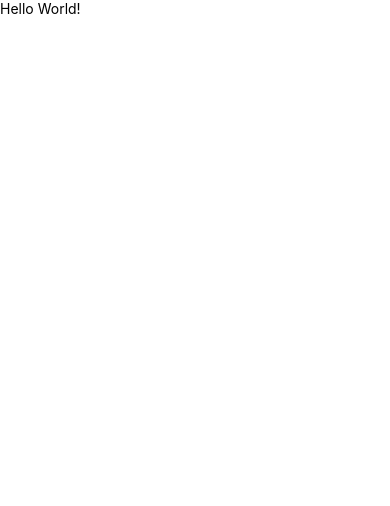
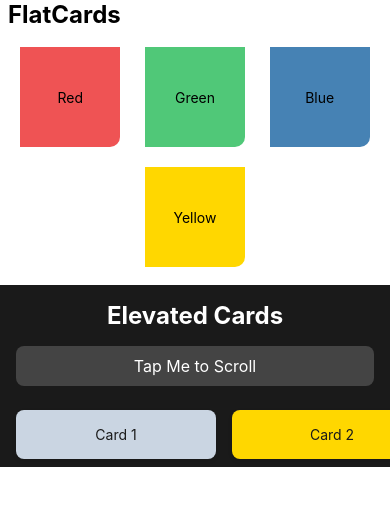
Before and after one commit to ayush-jadaun/leearningreact-native, a React Native app: screen / in a window 390 px wide. Shown: the top 506 px of the page. Built offline with nearby package versions, Linux system fonts and the light colour scheme.

Commit message:
created a basic cards section

```diff
--- a/App.tsx
+++ b/App.tsx
@@ -1,24 +1,18 @@
+import { SafeAreaView, ScrollView } from 'react-native'
 import React from 'react'
+import FlatCards from './components/FlatCards';
+import ElevateCards from './components/ElevateCards';
+const App = () => {
+  return (
+    <SafeAreaView>
+      <ScrollView>
 
-import{
-  View,
-  Text,
-  SafeAreaView
-} from 'react-native'
+        <FlatCards />
+        <ElevateCards />
 
-
-function App(){
-
-    return (
-      <SafeAreaView>
-        <View>
-          <Text>Hello World!</Text>
-        </View>
-      </SafeAreaView>
-    );
-
-
-
+      </ScrollView>
+    </SafeAreaView>
+  );
 }
 
 export default App
--- /dev/null
+++ b/components/ElevateCards.tsx
@@ -0,0 +1,90 @@
+import {ScrollView, StyleSheet, Text, View, Pressable} from 'react-native';
+import React, {useRef} from 'react';
+
+export default function ElevateCards() {
+  const scrollViewRef = useRef<ScrollView>(null);
+
+  const handleScrollToTop = () => {
+    scrollViewRef.current?.scrollTo({y: 0, animated: true});
+  };
+
+  return (
+    <View style={styles.mainContainer}>
+      <Text style={styles.headingText}>Elevated Cards</Text>
+      <Pressable style={styles.scrollButton} onPress={handleScrollToTop}>
+        <Text style={styles.scrollButtonText}>Tap Me to Scroll</Text>
+      </Pressable>
+      <ScrollView
+        ref={scrollViewRef}
+        contentContainerStyle={styles.container}
+        horizontal={true}
+        showsHorizontalScrollIndicator={false}>
+        {cardData.map((card, index) => (
+          <View
+            key={index}
+            style={[styles.card, {backgroundColor: card.color}]}>
+            <Text style={styles.cardText}>{card.name}</Text>
+          </View>
+        ))}
+      </ScrollView>
+    </View>
+  );
+}
+
+const cardData = [
+  {name: 'Card 1', color: '#CAD5E2'},
+  {name: 'Card 2', color: '#FFD700'},
+  {name: 'Card 3', color: '#FF6347'},
+  {name: 'Card 4', color: '#4682B4'},
+  {name: 'Card 5', color: '#32CD32'},
+  {name: 'Card 6', color: '#8A2BE2'},
+  {name: 'Card 7', color: '#FF4500'},
+  {name: 'Card 8', color: '#2E8B57'},
+];
+
+const styles = StyleSheet.create({
+  mainContainer: {
+    flex: 1,
+    backgroundColor: '#1A1A1A', // Darker background color
+  },
+  headingText: {
+    fontSize: 24,
+    fontWeight: 'bold',
+    paddingHorizontal: 16,
+    marginVertical: 16,
+    textAlign: 'center',
+    color: '#FFFFFF',
+  },
+  scrollButton: {
+    marginHorizontal: 16,
+    marginBottom: 16,
+    padding: 10,
+    backgroundColor: '#444',
+    borderRadius: 8,
+    alignItems: 'center',
+  },
+  scrollButtonText: {
+    color: '#FFFFFF',
+    fontSize: 16,
+  },
+  container: {
+    flexDirection: 'row',
+    padding: 8,
+  },
+  card: {
+    width: 200,
+    padding: 16,
+    marginHorizontal: 8,
+    borderRadius: 8,
+    shadowColor: '#000',
+    shadowOffset: {width: 0, height: 2},
+    shadowOpacity: 0.1,
+    shadowRadius: 4,
+    elevation: 4,
+    justifyContent: 'center',
+    alignItems: 'center',
+  },
+  cardText: {
+    color: '#1A1A1A', // Text color on cards for better contrast
+  },
+});
--- /dev/null
+++ b/components/FlatCards.tsx
@@ -0,0 +1,59 @@
+import { StyleSheet, Text, View } from 'react-native'
+import React from 'react'
+
+export default function FlatCards() {
+    return (
+        <View>
+            <Text style={styles.headingText}>FlatCards </Text>
+            <View style={styles.container}>
+                <View style={[styles.card, styles.cardOne]}>
+                    <Text>Red</Text>
+                </View>
+                <View style={[styles.card, styles.cardTwo]}>
+                    <Text>Green</Text>
+                </View>
+                <View style={[styles.card, styles.cardThree]}>
+                    <Text>Blue</Text>
+                </View>
+                <View style={[styles.card, styles.cardFour]}>
+                    <Text>Yellow</Text>
+                </View>
+            </View>
+        </View>
+    );
+}
+
+const styles = StyleSheet.create({
+    headingText: {
+        fontSize: 24,
+        fontWeight: 'bold',
+        paddingHorizontal: 8
+    },
+    container: {
+        flexDirection: 'row',
+        justifyContent: 'space-around',
+        flexWrap: 'wrap',
+        padding:8,
+
+    },
+    card: {
+        justifyContent: 'center',
+        alignItems: 'center',
+        width: 100,
+        height: 100,
+        borderBottomEndRadius: 10,
+        marginVertical: 10
+    },
+    cardOne: {
+        backgroundColor: '#EF5354'
+    },
+    cardTwo: {
+        backgroundColor: '#50C878'
+    },
+    cardThree: {
+        backgroundColor: '#4682B4'
+    },
+    cardFour: {
+        backgroundColor: '#FFD700'
+    }
+});
--- a/index.js
+++ b/index.js
@@ -7,4 +7,4 @@ import App from './App';
 import {name as appName} from './app.json';
 import AppPro from './AppPro'
 
-AppRegistry.registerComponent(appName, () => AppPro);
+AppRegistry.registerComponent(appName, () => App);
```
